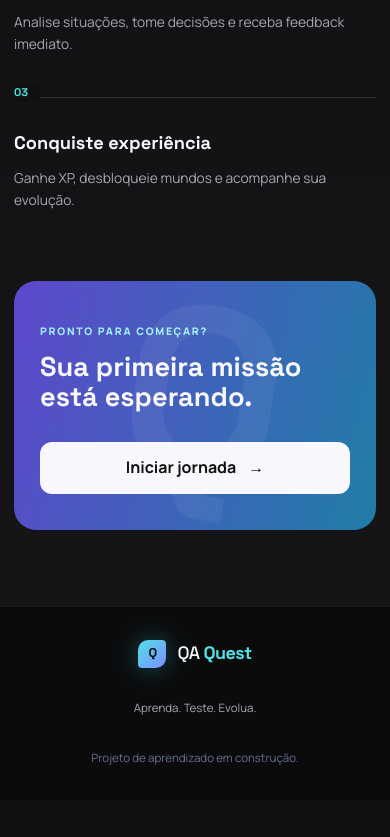
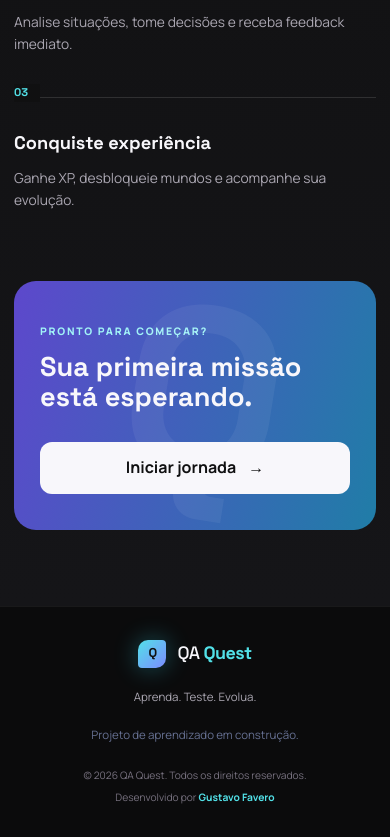
Before and after one commit to gufvr/qa-quest, a plain HTML site: page index.html in a window 390 px wide. Shown: the part 3229-4066 px from the top of the page. Before the commit the page ends 4029 px from the top, so only its background shows below. Drawn offline with Linux system fonts and the light colour scheme.

Commit message:
refactor: substituir componentes qa por novas implementações e atualizar referências de script

```diff
--- /dev/null
+++ b/components/footer.js
@@ -0,0 +1,34 @@
+class QAFooter extends HTMLElement {
+  connectedCallback() {
+    if (this.dataset.rendered) return;
+    this.dataset.rendered = "true";
+
+    this.innerHTML = `
+      <footer class="footer">
+        <div class="container footer__content">
+          <div class="footer__top">
+            <qa-brand href="#inicio"></qa-brand>
+            <p>Aprenda. Teste. Evolua.</p>
+            <span>Projeto de aprendizado em construção.</span>
+          </div>
+
+          <div class="footer__bottom">
+            <span>© 2026 QA Quest. Todos os direitos reservados.</span>
+            <span>
+              Desenvolvido por
+              <a
+                href="https://github.com/gufvr"
+                target="_blank"
+                rel="noopener noreferrer"
+              >Gustavo Favero</a>
+            </span>
+          </div>
+        </div>
+      </footer>
+    `;
+  }
+}
+
+if (!customElements.get("qa-footer")) {
+  customElements.define("qa-footer", QAFooter);
+}
--- a/components/qa-footer.js
+++ /dev/null
@@ -1,20 +0,0 @@
-class QAFooter extends HTMLElement {
-  connectedCallback() {
-    if (this.dataset.rendered) return;
-    this.dataset.rendered = "true";
-
-    this.innerHTML = `
-      <footer class="footer">
-        <div class="container footer__content">
-          <qa-brand href="#inicio"></qa-brand>
-          <p>Aprenda. Teste. Evolua.</p>
-          <span>Projeto de aprendizado em construção.</span>
-        </div>
-      </footer>
-    `;
-  }
-}
-
-if (!customElements.get("qa-footer")) {
-  customElements.define("qa-footer", QAFooter);
-}
--- a/index.html
+++ b/index.html
@@ -193,11 +193,11 @@
     <qa-footer></qa-footer>
     <qa-toast></qa-toast>
 
-    <script src="components/qa-brand.js"></script>
-    <script src="components/qa-theme-toggle.js"></script>
-    <script src="components/qa-header.js"></script>
-    <script src="components/qa-footer.js"></script>
-    <script src="components/qa-toast.js"></script>
+    <script src="components/brand.js"></script>
+    <script src="components/theme-toggle.js"></script>
+    <script src="components/header.js"></script>
+    <script src="components/footer.js"></script>
+    <script src="components/toast.js"></script>
     <script src="core/progress.js"></script>
     <script src="pages/home.js"></script>
   </body>
--- a/styles/global.css
+++ b/styles/global.css
@@ -174,8 +174,12 @@ h1 span { color: transparent; background: linear-gradient(100deg, var(--cyan), v
 .cta .button { position: relative; z-index: 1; flex: none; }
 
 .footer { padding: 32px 0; background: #0b0b0c; border-top: 1px solid rgba(255,255,255,.06); }
-.footer__content { display: flex; align-items: center; justify-content: space-between; gap: 20px; color: #667092; font-size: .72rem; }
-.footer__content p { color: var(--muted); }
+.footer__content { display: grid; gap: 22px; color: #667092; font-size: .72rem; }
+.footer__top, .footer__bottom { display: flex; align-items: center; justify-content: space-between; gap: 20px; }
+.footer__top p { margin: 0; color: var(--muted); }
+.footer__bottom { flex-direction: column; justify-content: center; gap: 6px; color: #77717f; font-size: .64rem; text-align: center; }
+.footer__bottom a { color: var(--cyan); font-weight: 700; }
+.footer__bottom a:hover { color: var(--cyan-soft); }
 .footer .brand { color: var(--white); }
 .footer .brand__mark { width: 28px; height: 28px; font-size: .8rem; }
 
@@ -243,7 +247,7 @@ h1 span { color: transparent; background: linear-gradient(100deg, var(--cyan), v
   .steps { gap: 42px; margin: 52px 0 70px; }
   .cta { align-items: flex-start; flex-direction: column; padding: 36px 26px; }
   .cta .button { width: 100%; }
-  .footer__content { flex-direction: column; text-align: center; }
+  .footer__top, .footer__bottom { flex-direction: column; text-align: center; }
 }
 
 @media (prefers-reduced-motion: reduce) {
```
Also changed, not shown: fase2.html (+4 -4 lines), fase3.html (+4 -4 lines), missao.html (+4 -4 lines), components/brand.js (renamed from components/qa-brand.js), components/header.js (renamed from components/qa-header.js), components/save-status.js (renamed from components/qa-save-status.js), components/theme-toggle.js (renamed from components/qa-theme-toggle.js), components/toast.js (renamed from components/qa-toast.js).
